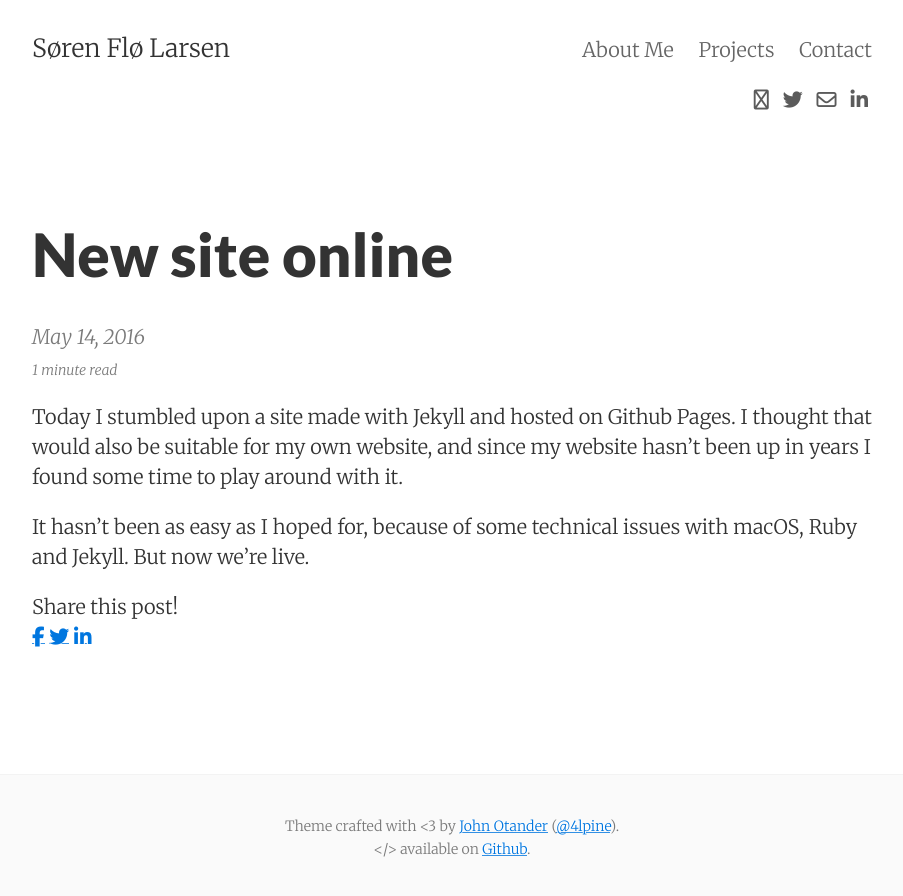
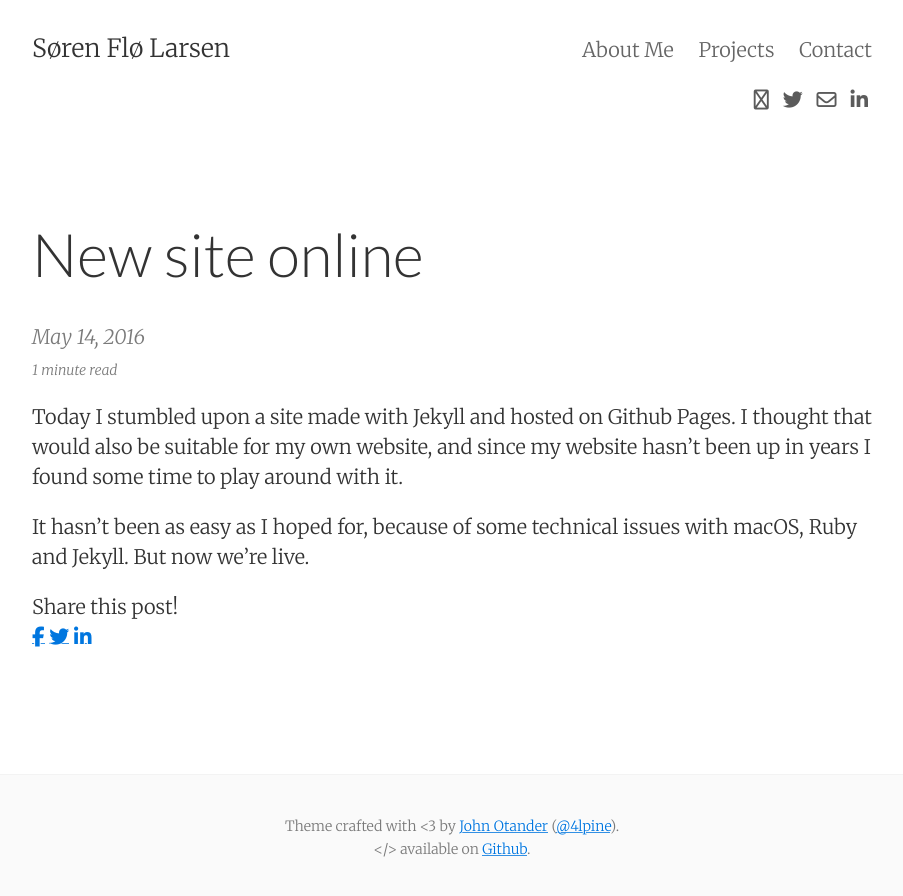
Before and after one commit to sbfp/sbfp.github.io-old, a Jekyll site: the page built from _posts/2016-05-14-new-site.md, in a window 1280 px wide. Shown: the top 896 px of the page, without its empty margins (188-1091 px from the left). Built offline with Jekyll 4.4.1, drawn with Linux system fonts in a browser that asks for light colours; nearby versions of some CDN libraries.

Commit message:
reworked post title layout

```diff
--- a/_layouts/post.html
+++ b/_layouts/post.html
@@ -8,7 +8,7 @@ layout: default
 {% endif %}
 
 <div class="post-header mb2">
-  <h1>{{ page.title }}</h1>
+  <h1 class="post-title">{{ page.title }}</h1>
   <span class="post-meta">{{ page.date | date: site.date_format }}</span><br>
   {% if page.update_date %}
     <span class="post-meta">{{ site.text.post.updated }}: {{ page.update_date | date: site.date_format }}</span><br>
--- a/_sass/_posts.scss
+++ b/_sass/_posts.scss
@@ -18,6 +18,10 @@
   margin-top: 0;
   font-weight: 500;
   color: #333;
+}
+
+.post-header .post-title {
+  font-weight: 500;
 }
 
 .post .avatar {
```
